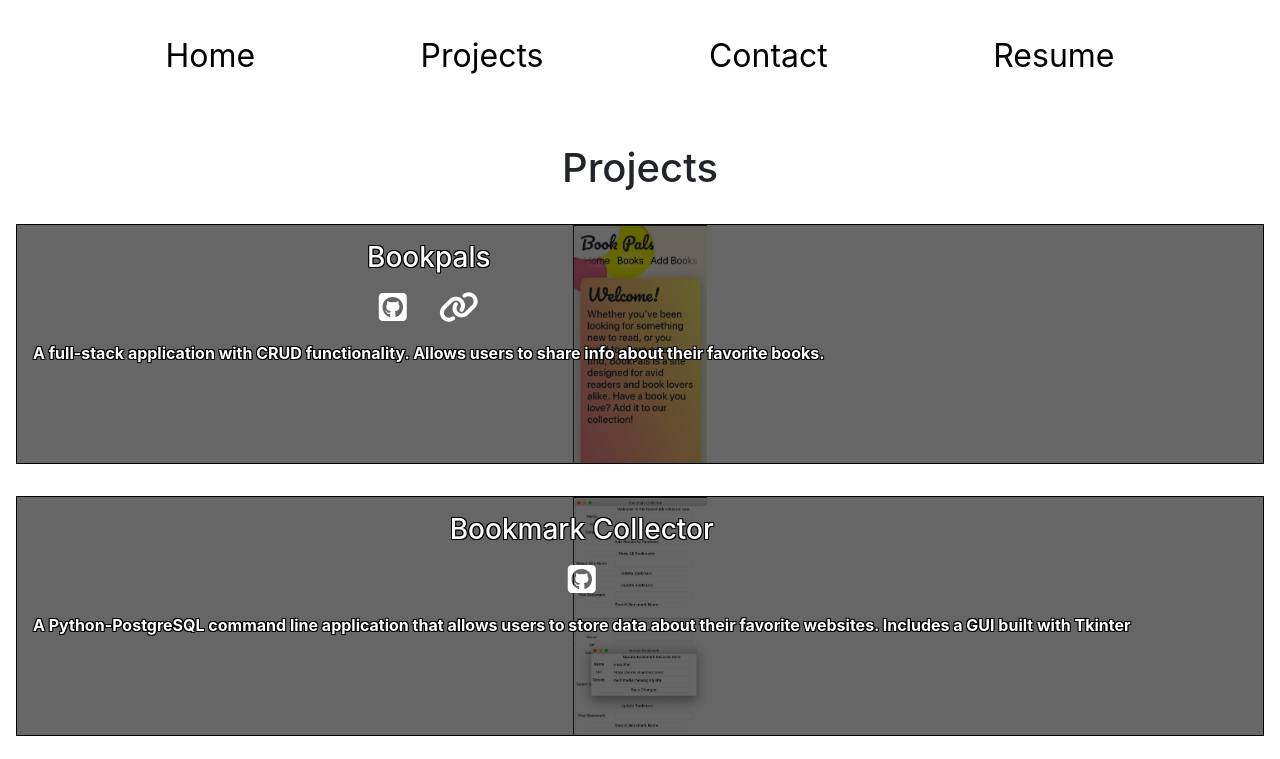
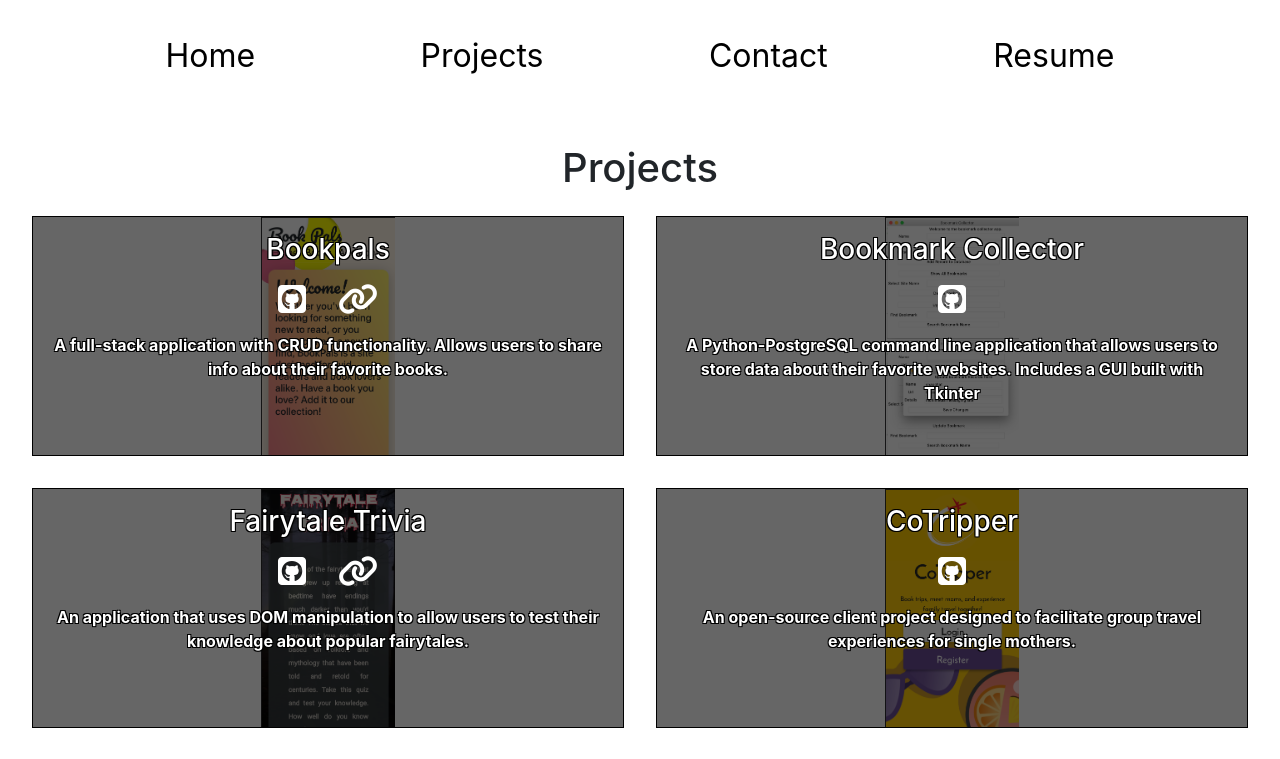
Before and after one commit to MobolanleAdebesin/MobolanleAdebesin.github.io, a React (Create React App) app: page /Projects in a window 1280 px wide. Shown: the top 759 px of the page. Built offline with nearby package versions, Linux system fonts and the light colour scheme.

Commit message:
Added media query to the projects page at 768px to include display grid

```diff
--- a/src/components/Projects.css
+++ b/src/components/Projects.css
@@ -2,7 +2,7 @@
   margin: 1rem;
   text-align: center;
 }
-.Projects-card {
+.Project-card {
   border: black 1px solid;
   height: 15rem;
   margin: 2rem 0;
@@ -43,3 +43,15 @@
 .Project-link {
   margin: 1rem;
 }
+@media all and (min-width: 768px) {
+  .Projects {
+    display: grid;
+    grid-template-columns: 1fr 1fr;
+  }
+  .Project-header {
+    grid-column: 1 / span 2;
+  }
+  .Project-card {
+    margin: 1rem;
+  }
+}
--- a/src/components/Projects.js
+++ b/src/components/Projects.js
@@ -6,9 +6,9 @@ class Projects extends Component {
   render() {
     return (
       <div className="Projects">
-        <h1>Projects </h1>
+        <h1 className="Project-header">Projects </h1>
         {projects.map(project => (
-          <div key={project.name} className="Projects-card">
+          <div key={project.name} className="Project-card">
             <img className="Project-image" src={project.image} alt="" />
             <div className="Project-overlay"></div>
             <div className="Project-info-container">
```
